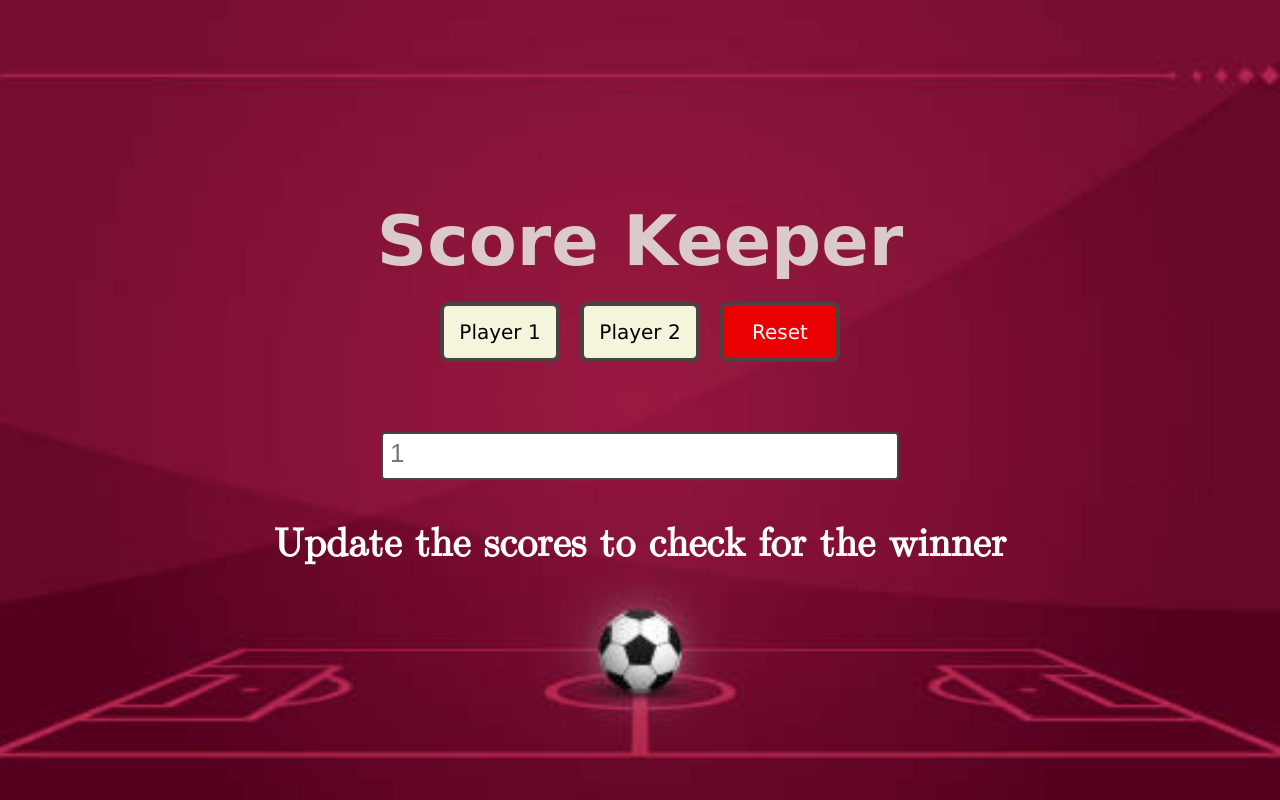
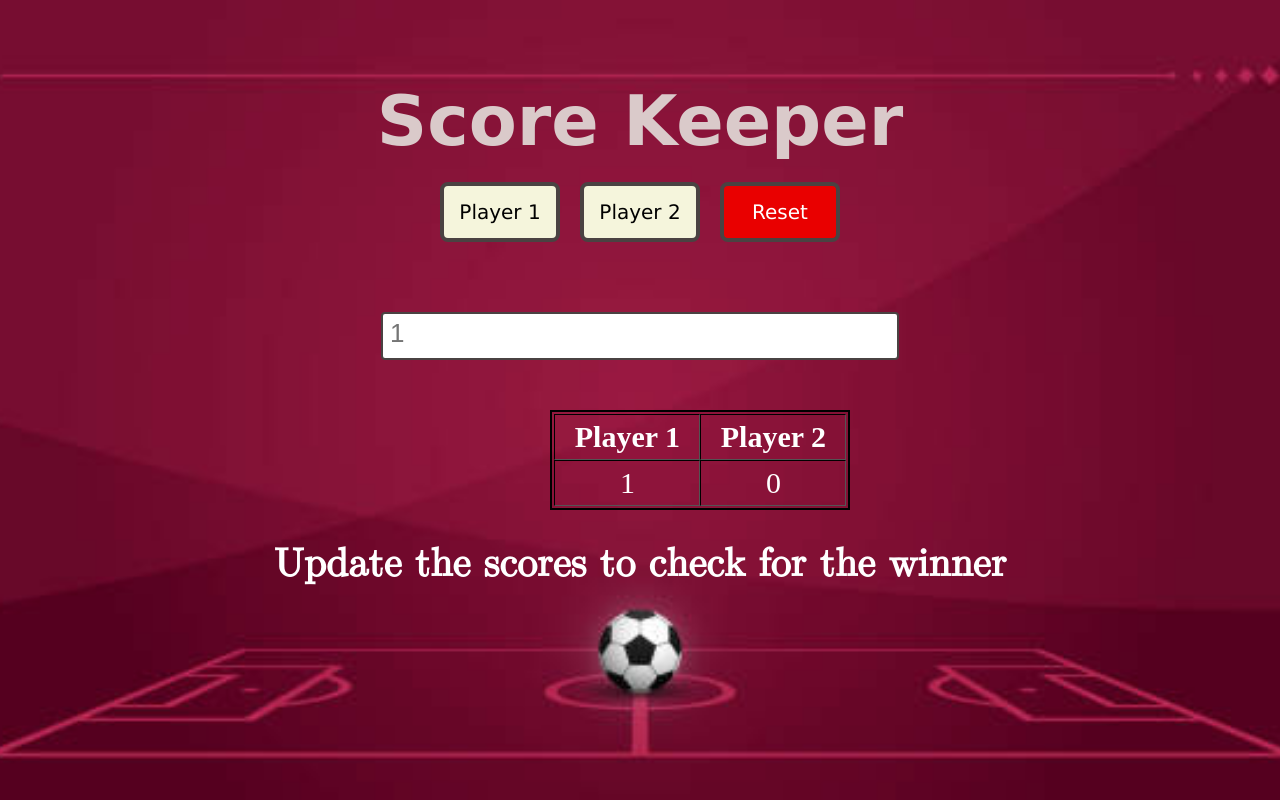
Before and after one commit to Manasvi-coder45/Score-Keeper, a plain HTML site: page index.html in a window 1280 px wide. Both pictures are taken after a click on the button "Player 1". Drawn offline with Linux system fonts and the light colour scheme.

Commit message:
modified commit

```diff
--- a/index.html
+++ b/index.html
@@ -22,6 +22,10 @@
             <div class="insert">
                 <input type="number" id="display" placeholder="Count">
             </div>
+            <div class="display">
+                <table id="mytable" border="all">
+                </table>
+            </div>
             <h3 id="msg">Update the scores to check for the winner</h3>
         </div>
 
--- a/script.js
+++ b/script.js
@@ -6,32 +6,39 @@ let reset_btn = document.querySelector(".btn-red");
 let insert = document.querySelector(".insert");
 let msg = document.querySelector("#msg");
 let display = document.querySelector("#display");
+let table = document.querySelector("#mytable");
 
-// const start = () => {
+table.style.visibility = "hidden";
+const tableHTML = `<tr>
+        <th>Player 1</th>
+        <th>Player 2</th>
+    </tr>`;
 button1.addEventListener("click", () => {
     count1++;
     display.placeholder = count1;
+    table.style.visibility = "visible";
     if (count1 == 5) {
         msg.innerText = `Winner is Player 1`;
         disableButton();
     }
+    addRow();
 })
 
 button2.addEventListener("click", () => {
     count2++;
     display.placeholder = count2;
+    table.style.visibility = "visible";
     if (count2 == 5) {
         msg.innerText = `Winner is Player 2`;
         disableButton();
     }
+    addRow();
 })
-// }
 
 const disableButton = () => {
     if (count1 == 5 || count2 == 5) {
         button1.disabled = true;
         button2.disabled = true;
-        // enableButton();
     }
 };
 
@@ -46,4 +53,19 @@ const enableButton = () => {
 
 reset_btn.addEventListener("click", () => {
     enableButton();
+    table.style.visibility = "hidden";
+    stopAddRow();
 })
+
+const addRow = () => {
+    table.innerHTML = tableHTML;
+    let newRow = table.insertRow();
+    let cell1 = newRow.insertCell(0);
+    let cell2 = newRow.insertCell(1);
+    cell1.innerHTML = count1;
+    cell2.innerHTML = count2;
+};
+
+const stopAddRow = () => {
+    table.innerHTML = "";
+}
--- a/style.css
+++ b/style.css
@@ -29,7 +29,7 @@ h1 {
     font-family: cursive;
     color: rgb(218, 202, 202);
     font-size: 70px;
-    padding-top: 25vh;
+    padding-top: 10vh;
 }
 
 .buttons {
@@ -78,6 +78,28 @@ h3 {
     opacity: unset;
     font-family: math;
     color: white;
-    padding-top: 40px;
+    padding-top: 30px;
     font-size: 40px;
 }
+
+table {
+    color: white;
+    justify-content: center;
+    align-items: center;
+    /* display: grid; */
+    border-color: black;
+    border-collapse: separate;
+    border-spacing: 0px;
+    border: 2px solid black;
+    font-size: 30px;
+    padding: 2px 2px 2px 2px;
+    height: 100px;
+    width: 300px;
+}
+
+.display {
+    justify-content: center;
+    align-items: center;
+    padding-left: 43vw;
+    padding-top: 50px;
+}
```
